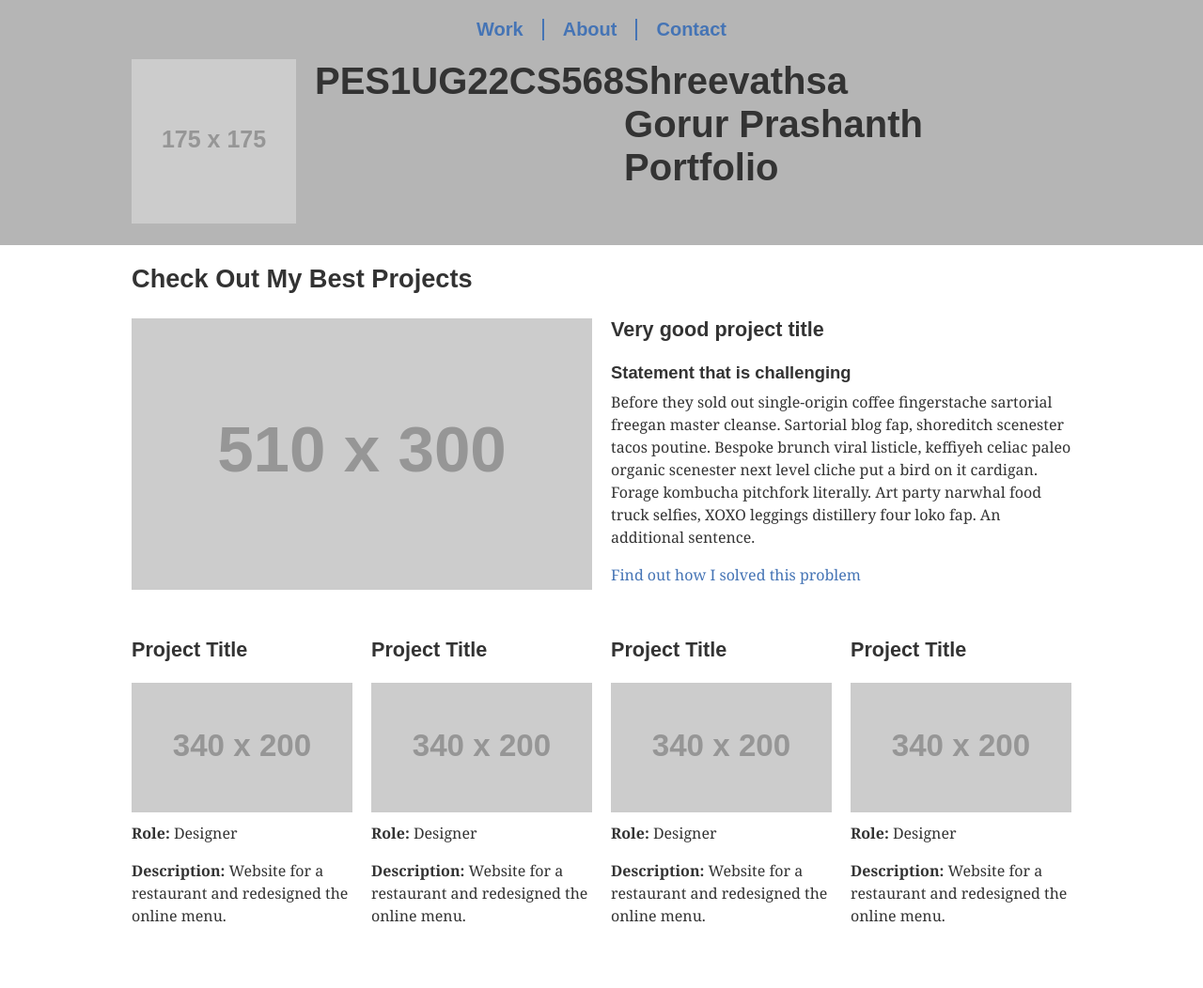
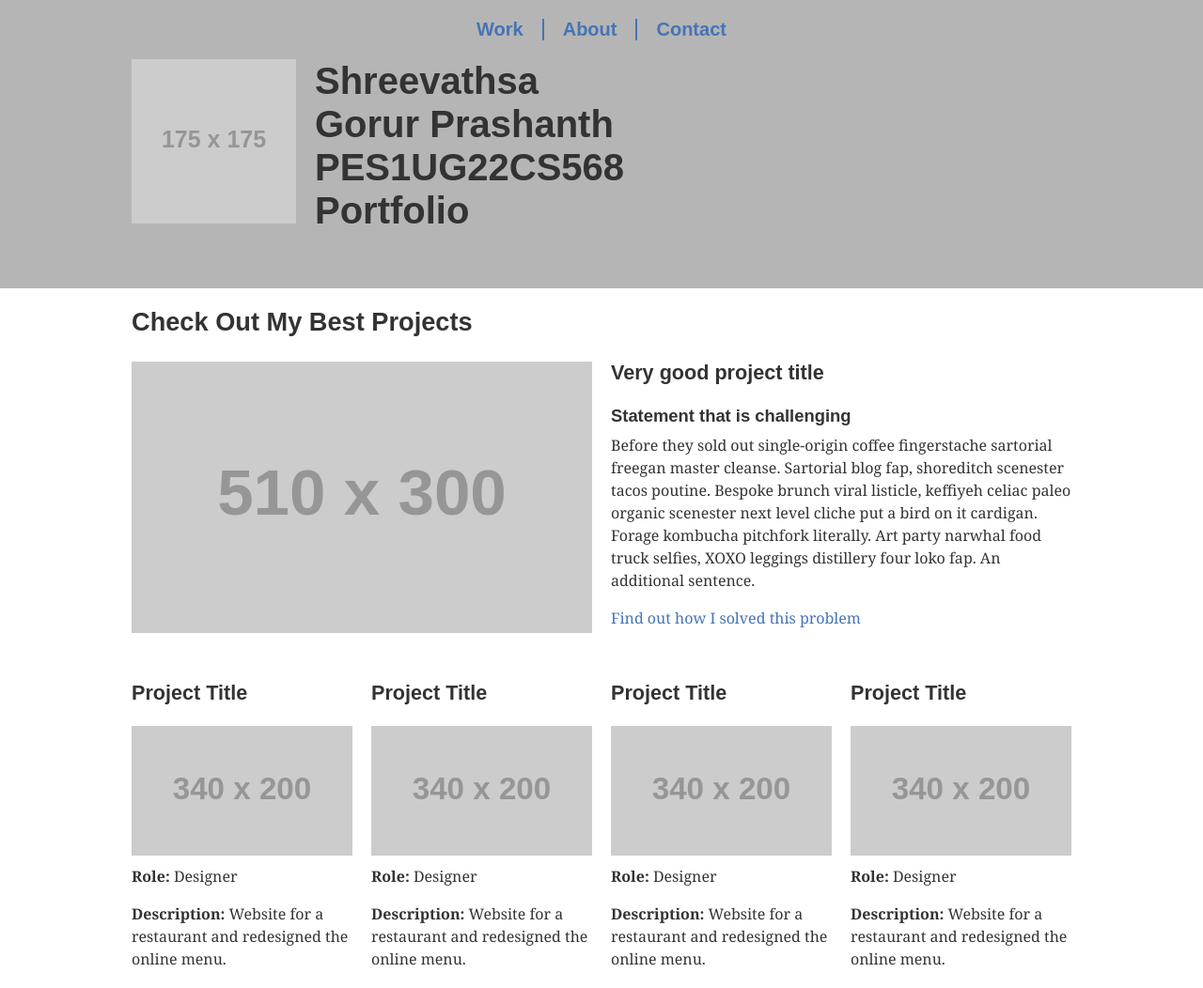
Before and after one commit to ShreevathsaGP/CC-Lab-1-Portfolio, a plain HTML site: page index.html in a window 1280 px wide. Shown: the top 1052 px of the page at 94% size. Drawn offline with nearby package versions, Linux system fonts and the light colour scheme; placeholder pictures from the web are drawn by us.

Commit message:
PES1UG22CS568

```diff
--- a/index.html
+++ b/index.html
@@ -38,8 +38,7 @@
         <div class="wrapper">
 
 			<div class="logo-container">
-				<h1>Shreevathsa<br>Gorur Prashanth<br>Portfolio</h1>
-				<h1>PES1UG22CS568</h1><br>
+				<h1>Shreevathsa<br>Gorur Prashanth<br>PES1UG22CS568<br>Portfolio</h1>
 
 				<!-- ------------------------------------------------------
 				Note that the image of the logo is linked to the home page.
```
